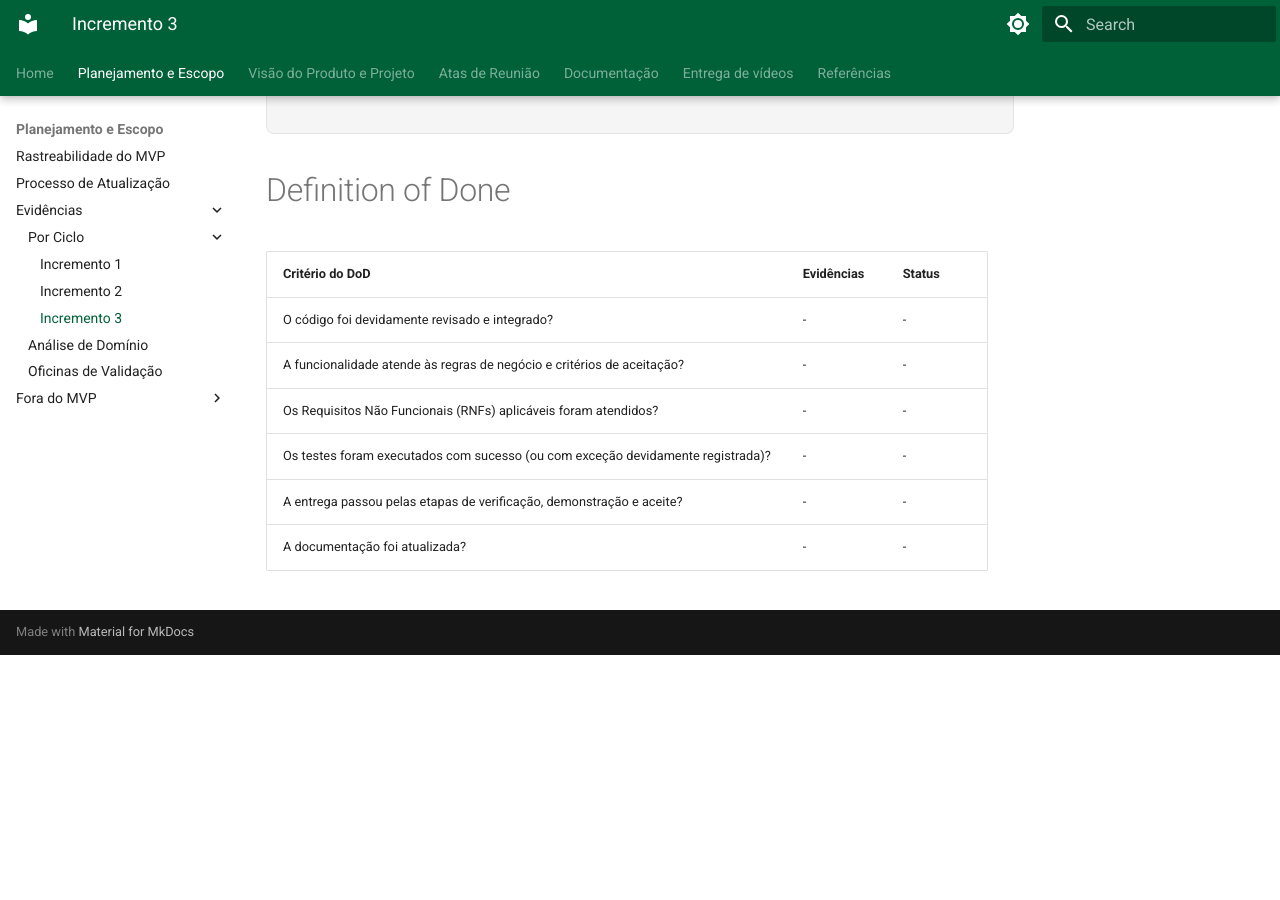
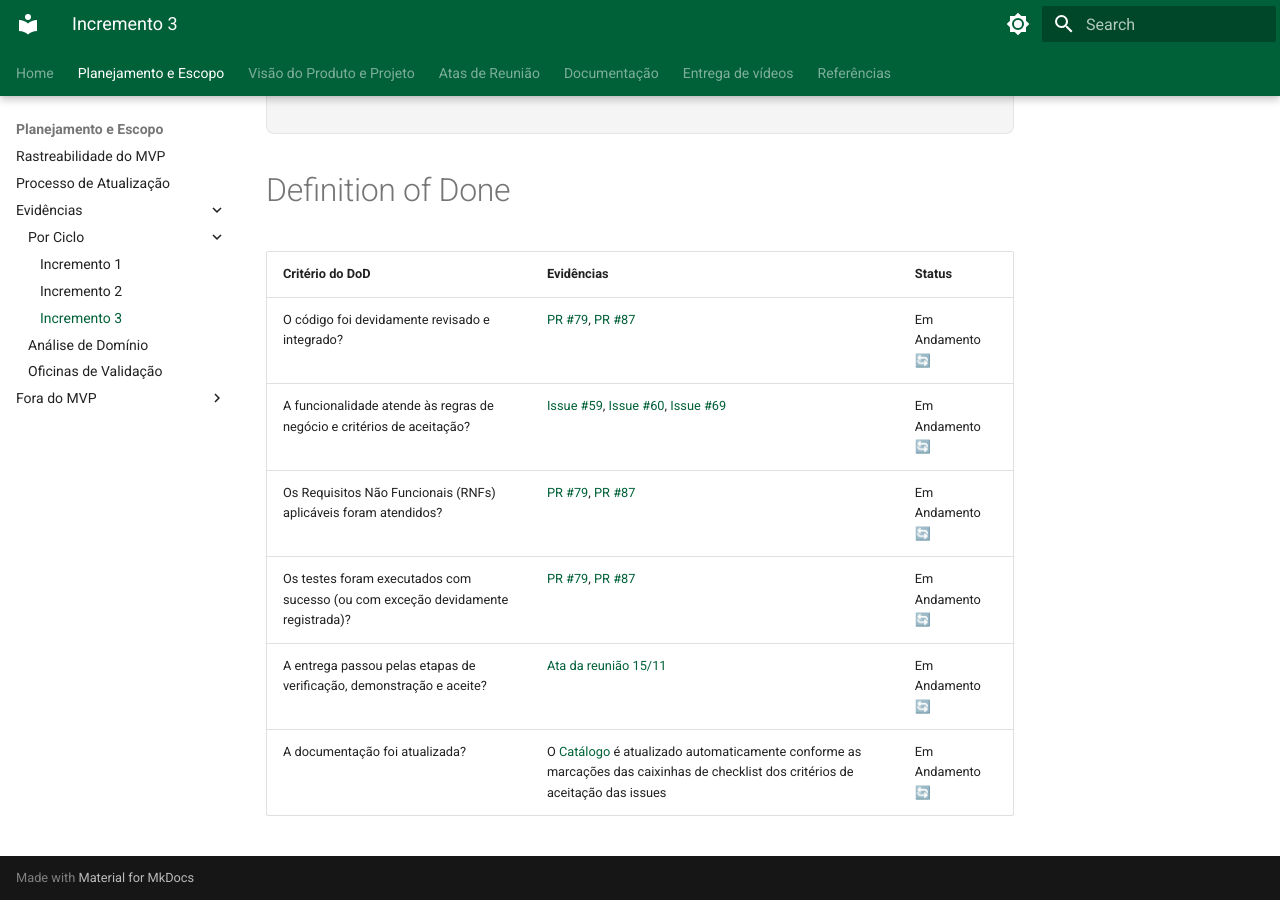
Before and after one commit to mdsreq-fga-unb/REQ-2026.2-T01-IBRADA-NET, an MkDocs documentation site: the page built from docs/evidencias/ciclos/ciclo3.md, in a window 1280 px wide and 900 px high, scrolled down 1257 px. Built offline with MkDocs 1.6.1 and Material for MkDocs 9.7.7, drawn with Linux system fonts in a browser that asks for light colours; before the commit the page ends 1912 px from its top, so only the background shows below that.

Commit message:
docs: preenche tabela do DoD do ciclo incremento 3

```diff
--- a/docs/evidencias/ciclos/ciclo3.md
+++ b/docs/evidencias/ciclos/ciclo3.md
@@ -106,9 +106,9 @@
 
 | Critério do DoD | Evidências | Status |
 | --------------- | ---------- | ------ |
-| O código foi devidamente revisado e integrado? | - | - |
-| A funcionalidade atende às regras de negócio e critérios de aceitação? | - | - |
-| Os Requisitos Não Funcionais (RNFs) aplicáveis foram atendidos? | - | - |
-| Os testes foram executados com sucesso (ou com exceção devidamente registrada)? | - | - |
-| A entrega passou pelas etapas de verificação, demonstração e aceite? | - | - |
-| A documentação foi atualizada? | - | - |
+| O código foi devidamente revisado e integrado? | [PR #79](https://github.com/mdsreq-fga-unb/REQ-2026.2-T01-IBRADA-NET/pull/79), [PR #87](https://github.com/mdsreq-fga-unb/REQ-2026.2-T01-IBRADA-NET/pull/87) | Em Andamento 🔄 |
+| A funcionalidade atende às regras de negócio e critérios de aceitação? | [Issue #59](https://github.com/mdsreq-fga-unb/REQ-2026.2-T01-IBRADA-NET/issues/59), [Issue #60](https://github.com/mdsreq-fga-unb/REQ-2026.2-T01-IBRADA-NET/issues/60), [Issue #69](https://github.com/mdsreq-fga-unb/REQ-2026.2-T01-IBRADA-NET/issues/69) | Em Andamento 🔄 |
+| Os Requisitos Não Funcionais (RNFs) aplicáveis foram atendidos? | [PR #79](https://github.com/mdsreq-fga-unb/REQ-2026.2-T01-IBRADA-NET/pull/79), [PR #87](https://github.com/mdsreq-fga-unb/REQ-2026.2-T01-IBRADA-NET/pull/87) | Em Andamento 🔄 |
+| Os testes foram executados com sucesso (ou com exceção devidamente registrada)? | [PR #79](https://github.com/mdsreq-fga-unb/REQ-2026.2-T01-IBRADA-NET/pull/79), [PR #87](https://github.com/mdsreq-fga-unb/REQ-2026.2-T01-IBRADA-NET/pull/87) | Em Andamento 🔄 |
+| A entrega passou pelas etapas de verificação, demonstração e aceite? | [Ata da reunião 15/11](https://mdsreq-fga-unb.github.io/REQ-2026.2-T01-IBRADA-NET/atas-reuniao/unidade-3/15-11/) | Em Andamento 🔄 |
+| A documentação foi atualizada? | O [Catálogo](https://mdsreq-fga-unb.github.io/REQ-2026.2-T01-IBRADA-NET/planejamento/rastreabilidade/#mapa-interativo) é atualizado automaticamente conforme as marcações das caixinhas de checklist dos critérios de aceitação das issues | Em Andamento 🔄 |
```
